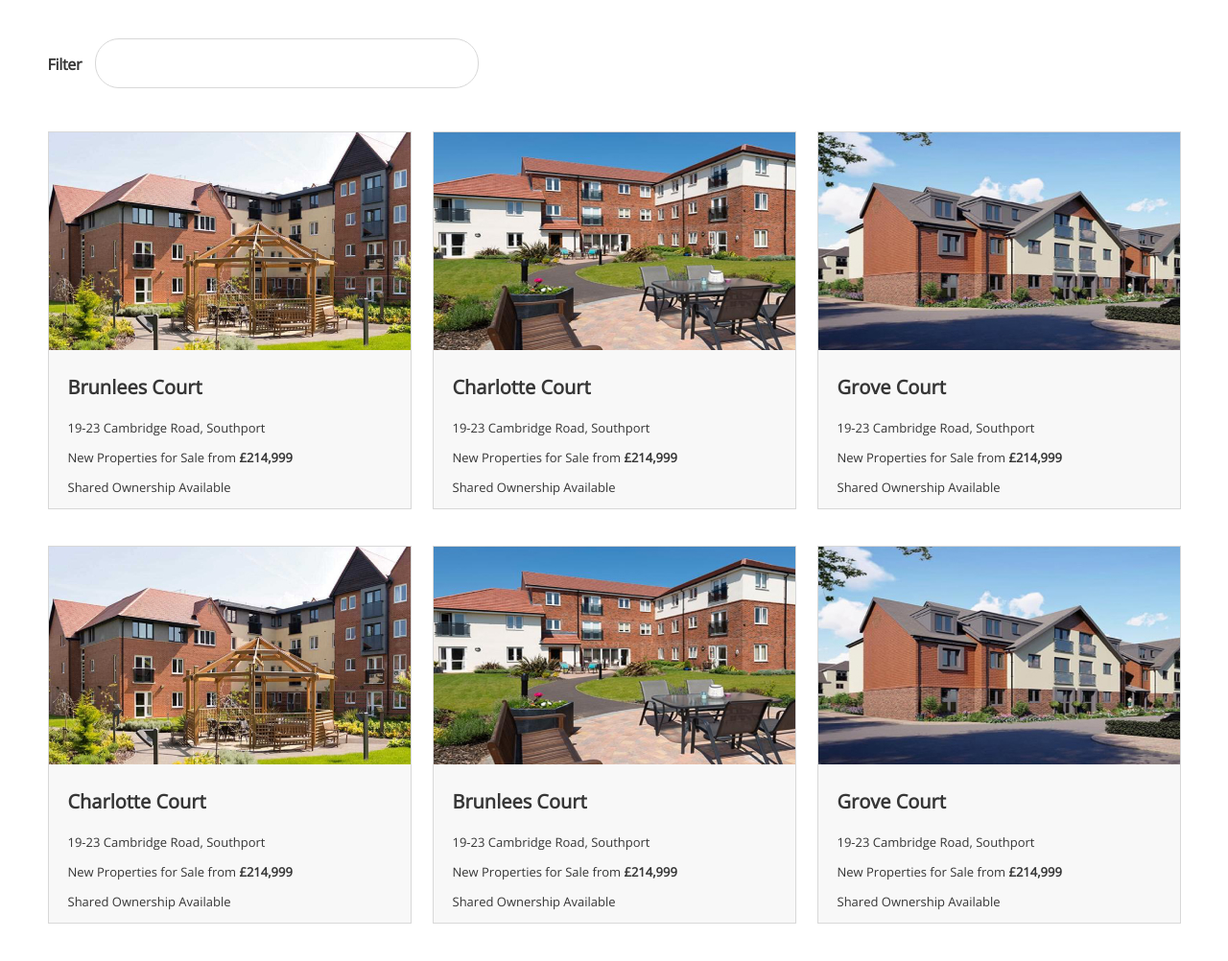
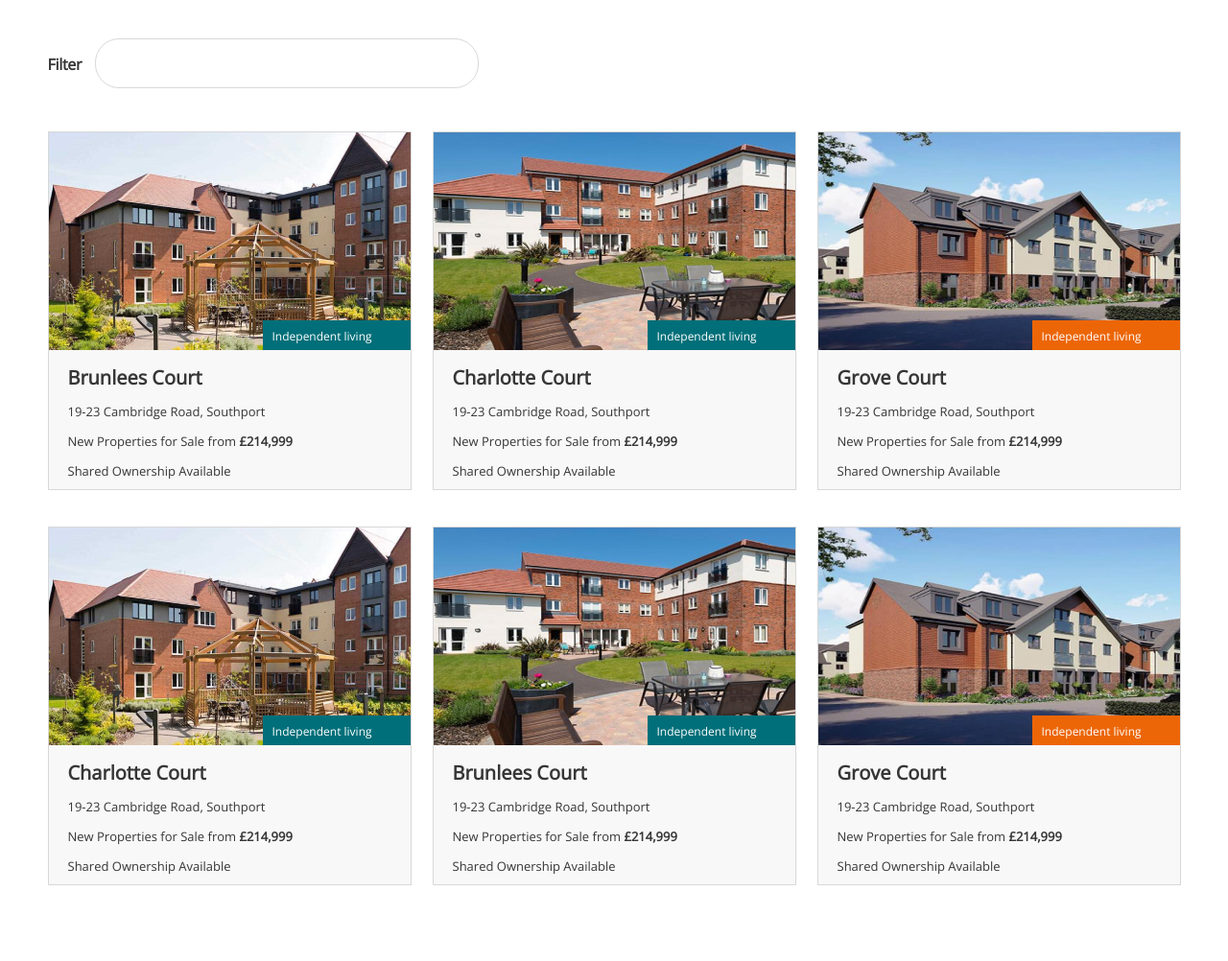
Before and after one commit to Andrew-Sparrow/test-fuse, a website: page source/index.html in a window 1280 px wide. Shown: the part 88-1090 px from the top of the page at 96% size. After the commit the page ends 1057 px from the top, so only its background shows below. Drawn offline with nearby package versions, Linux system fonts and the light colour scheme; files that its build step writes are made by us from their sources.

Commit message:
labels were added to cards

```diff
--- a/source/index.html
+++ b/source/index.html
@@ -21,7 +21,7 @@
           <li class="card">
             <a class="card__link" href="#">
               <img class="card__house-picture" src="img/img-1.jpg" width="200" height="150" alt="picture of house" aria-label="picture of house">
-              <div class="card__description">
+              <div class="card__description card__description_independent">
                 <h3 class="card__title">Brunlees Court</h3>
                 <p class="card__address">
                   19-23 Cambridge Road, Southport
@@ -36,7 +36,7 @@
           <li class="card">
             <a class="card__link" href="#">
               <img class="card__house-picture" src="img/img-2.jpg" width="200" height="150" alt="picture of house" aria-label="picture of house">
-              <div class="card__description">
+              <div class="card__description card__description_independent">
                 <h3 class="card__title">Charlotte Court</h3>
                 <p class="card__address">
                   19-23 Cambridge Road, Southport
@@ -51,7 +51,7 @@
           <li class="card">
             <a class="card__link" href="#">
               <img class="card__house-picture" src="img/img-3.jpg" width="200" height="150" alt="picture of house" aria-label="picture of house">
-              <div class="card__description">
+              <div class="card__description card__description_support">
                 <h3 class="card__title">Grove Court</h3>
                 <p class="card__address">
                   19-23 Cambridge Road, Southport
@@ -66,7 +66,7 @@
           <li class="card">
             <a class="card__link" href="#">
               <img class="card__house-picture" src="img/img-1.jpg" width="200" height="150" alt="picture of house" aria-label="picture of house">
-              <div class="card__description">
+              <div class="card__description card__description_independent">
                 <h3 class="card__title">Charlotte Court</h3>
                 <p class="card__address">
                   19-23 Cambridge Road, Southport
@@ -81,7 +81,7 @@
           <li class="card">
             <a class="card__link" href="#">
               <img class="card__house-picture" src="img/img-2.jpg" width="200" height="150" alt="picture of house" aria-label="picture of house">
-              <div class="card__description">
+              <div class="card__description card__description_independent">
                 <h3 class="card__title">Brunlees Court</h3>
                 <p class="card__address">
                   19-23 Cambridge Road, Southport
@@ -96,7 +96,7 @@
           <li class="card">
             <a class="card__link" href="#">
               <img class="card__house-picture" src="img/img-3.jpg" width="200" height="150" alt="picture of house" aria-label="picture of house">
-              <div class="card__description">
+              <div class="card__description card__description_support">
                 <h3 class="card__title">Grove Court</h3>
                 <p class="card__address">
                   19-23 Cambridge Road, Southport
--- a/source/sass/blocks/card.scss
+++ b/source/sass/blocks/card.scss
@@ -5,6 +5,7 @@
   box-sizing: border-box;
   margin: auto;
   margin-bottom: 38px;
+  padding-bottom: 10px;
 }
 
 .card__link {
@@ -26,6 +27,8 @@
   line-height: 27px;
   letter-spacing: 0px;
   text-align: left;
+  margin: 0;
+  padding-top: 10px;
 }
 
 .card__house-picture {
@@ -33,8 +36,43 @@
   height: auto;
 }
 
+.card__description {
+  position: relative;
+}
+
+.card__description {
+  &.card__description_independent::after {
+    background-color: #006F79;
+  }
+}
+
+.card__description {
+  &.card__description_support::after {
+    background-color: #EC6608;
+  }
+}
+
+.card__description::after {
+  position: absolute;
+  content: "Independent living";
+  display: block;
+  width: 134px;
+  font-size: 12px;
+  padding-left: 10px;
+  padding-right: 10px;
+  padding-top: 8px;
+  padding-bottom: 6px;
+  top: -36px;
+  right: 0;
+  color: #FFFFFF;
+}
+
 .card__properties_price {
   font-weight: 700;
+}
+
+.card__shared {
+  margin-bottom: 0;
 }
 
 @media (min-width: $desktop-width) {
```
